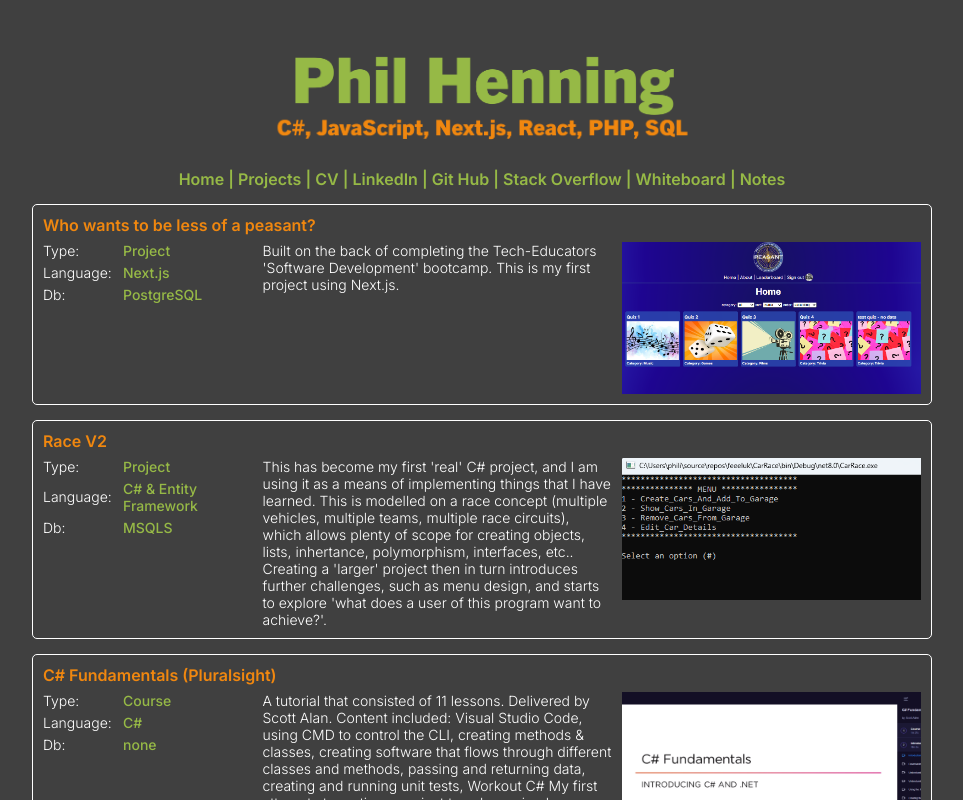
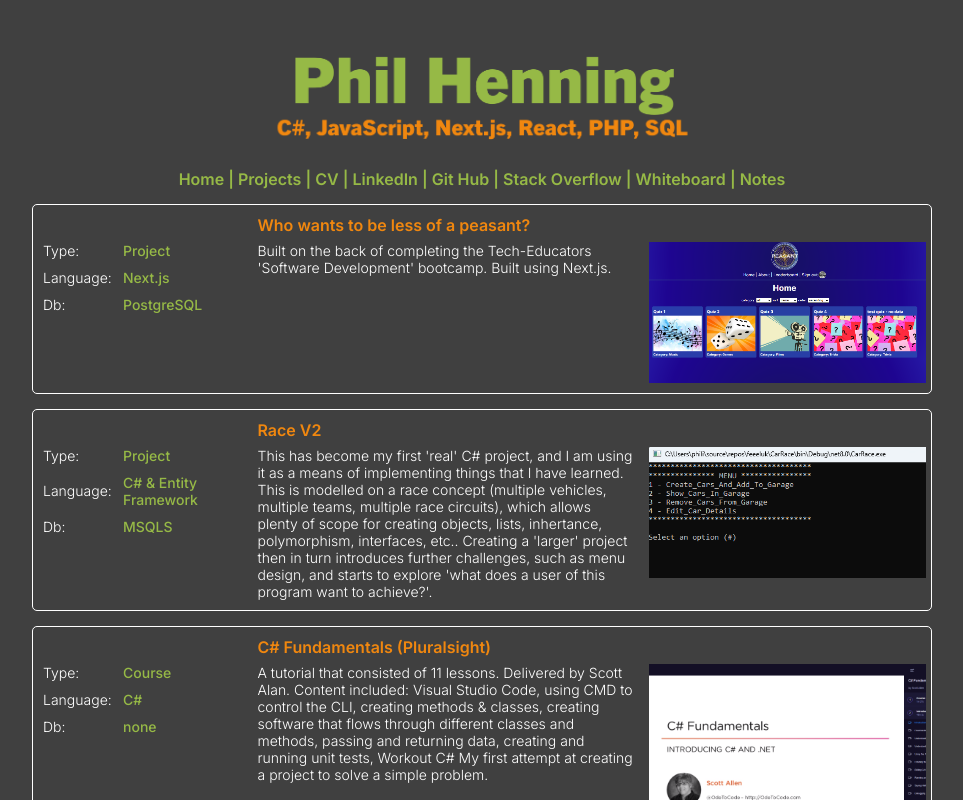
Before and after one commit to feeeluk/philhenningV2, a Next.js app: page /projects in a window 1280 px wide. Shown: the top 800 px of the page, without its empty margins (158-1121 px from the left). Built offline with nearby package versions, Linux system fonts and the light colour scheme.

Commit message:
fundamentals of new layout created - fixed layout of title

```diff
--- a/src/app/(pages)/projects/page.js
+++ b/src/app/(pages)/projects/page.js
@@ -9,7 +9,7 @@
           language="Next.js"
           db="PostgreSQL"
           image="peasant_screenshot.png"
-          description="Built on the back of completing the Tech-Educators 'Software Development' bootcamp. This is my first project using Next.js."
+          description="Built on the back of completing the Tech-Educators 'Software Development' bootcamp. Built using Next.js."
         />
 
         <Project
--- a/src/app/styles/global.css
+++ b/src/app/styles/global.css
@@ -113,7 +113,7 @@
   color: #F0870F;
   font-size: 16px;
   font-weight: 600;
-  padding-left: 10px;
+  padding-left: 25%;
   padding-top: 10px;
   margin-bottom: 2px;
 }
@@ -122,7 +122,7 @@
   display: flex;
   flex-direction: column;
   align-items: flex-start;
-  gap: 5px;
+  gap: 10px;
   width: 25%;
   padding-top: 5px;
   padding-left: 10px;
@@ -134,10 +134,10 @@
   display: flex;
   flex-direction: column;
   align-items: flex-start;
-  width: 40%;
+  width: 43%;
   padding-top: 5px;
-  padding-left: 5px;
-  padding-right: 5px;
+  padding-left: 0px;
+  padding-right: 10px;
   padding-bottom: 10px;
 }
 
@@ -146,10 +146,10 @@
   flex-direction: column;
   align-content: center;
   justify-content: left;
-  width: 35%;
+  width: 32%;
   padding-top: 5px;
   padding-left: 5px;
-  padding-right: 10px;
+  padding-right: 5px;
   padding-bottom: 10px;
 }
 
```
